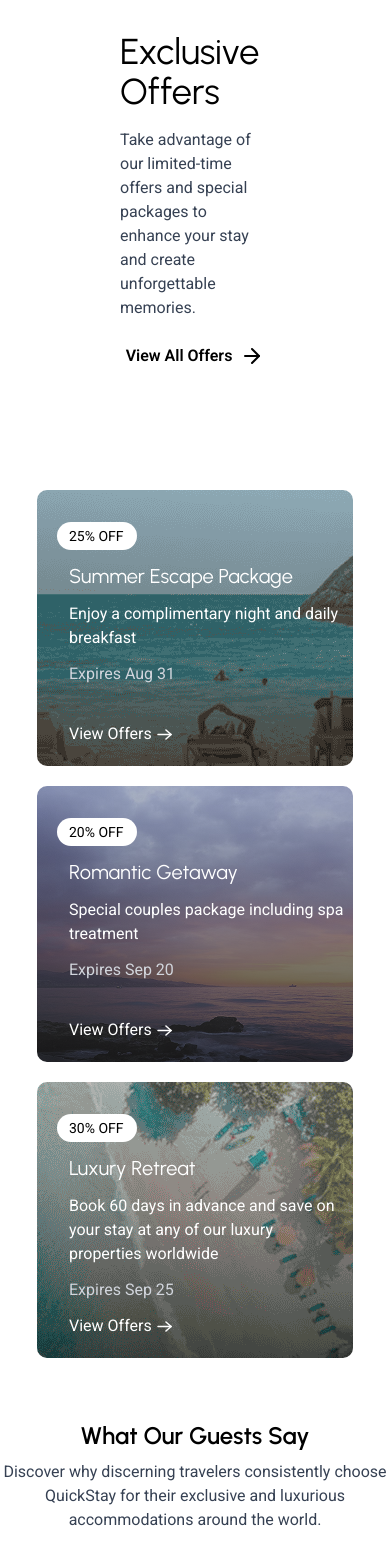
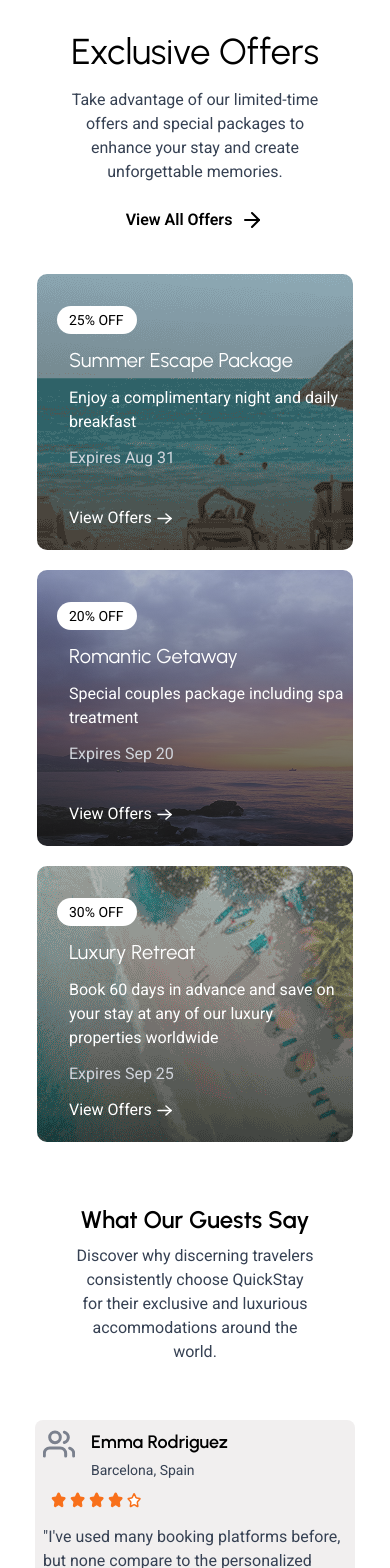
Before and after one commit to mudassir-codes-sys/Hotel-Management, a React (Vite) app: page / in a window 390 px wide. Shown: the part 2700-4268 px from the top of the page. Built offline with nearby package versions, Linux system fonts and the light colour scheme.

Commit message:
Guests fixed

```diff
--- a/src/Home/ExclusiveOffers/ExclusiveOffers.jsx
+++ b/src/Home/ExclusiveOffers/ExclusiveOffers.jsx
@@ -5,15 +5,15 @@ import ExclusiveOffersList from "./ExclusiveOffersList";
 function ExclusiveOffers() {
   return (
     <>
-      <div className="mt-30 flex flex-col md:flex-row  md:justify-between px-30 items-center ">
-        <div>
+      <div className="mt-30 flex flex-col md:flex-row  md:justify-between px-4 md:px-30 items-center ">
+        <div className="text-center  md:text-left" >
           <h1 className="text-4xl">Exclusive Offers</h1>
-          <p className="mt-4  md:max-w-140 text-gray-700">
+          <p className="mt-4  md:max-w-140 max-w-70 text-gray-700">
             Take advantage of our limited-time offers and special packages to
             enhance your stay and create unforgettable memories.
           </p>
         </div>
-        <div className="flex gap-2  md:mt-0 mt-6  font-semibold">
+        <div className="flex gap-2  items-center md:mt-0 mt-6  font-semibold">
           <p>View All Offers</p>
           <ArrowRight strokeWidth={2} />
         </div>
--- a/src/Home/ExclusiveOffers/ExclusiveOffersList.jsx
+++ b/src/Home/ExclusiveOffers/ExclusiveOffersList.jsx
@@ -35,7 +35,7 @@ const offers = [
 
 function ExclusiveOffersList() {
     return (
-        <div className='mt-30 grid grid-cols-1 md:gap-0 gap-4 justify-items-center md:grid-cols-3 md:px-20 '  >
+        <div className=' md:mt-30 mt-10 grid grid-cols-1 md:gap-0 gap-4 justify-items-center md:grid-cols-3 md:px-20 '  >
             {offers.map((offer, i) => (
                 <ExclusiveOfferCard key={i} img={offer.img} off={offer.off} heading={offer.heading} para={offer.para} date={offer.date} />
             ))}
--- a/src/Home/Guests/GuestCard.jsx
+++ b/src/Home/Guests/GuestCard.jsx
@@ -12,7 +12,7 @@ function EmptyStar() {
 
 function GuestCard({ fullName, city, comment }) {
     return (
-        <div className="min-w-auto min-h-60 flex justify-center  py-5" >
+        <div className="min-w-auto min-h-60 flex justify-center   py-4" >
         <div className='bg-[#f1efef] rounded-lg  w-80 md:h-50 p-2 '  >
             <div className="flex " >
                 <img className="w-8" src={guest1} alt="guest-pic" />
--- a/src/Home/Guests/GuestCardList.jsx
+++ b/src/Home/Guests/GuestCardList.jsx
@@ -19,7 +19,7 @@ const reviews = [
 ]
 function GuestCardList() {
     return (
-        <div data-aos="fade-up" className="mt-15 grid grid-cols-1 md:grid-cols-3  md:px-10 ">
+        <div  className="mt-10 grid grid-cols-1 md:grid-cols-3   md:px-10 ">
             {reviews.map((review, i) => (
                 <GuestCard key={i} fullName={review.fullName} city={review.city} comment={review.comment} />
             ))}
--- a/src/Home/Guests/Guests.jsx
+++ b/src/Home/Guests/Guests.jsx
@@ -1,19 +1,21 @@
-import React from 'react'
-import GuestCard from './GuestCard'
-import GuestCardList from './GuestCardList'
+import React from "react";
+import GuestCard from "./GuestCard";
+import GuestCardList from "./GuestCardList";
 
 function Guests() {
-    return (
-        <>
-            <div className='flex justify-center flex-col   items-center mt-15' >
-                <h1 className='text-2xl font-semibold' >What Our Guests Say</h1>
-                <p className="max-w-140 text-gray-700 text-center mt-2" >Discover why discerning travelers consistently choose QuickStay for their exclusive and luxurious accommodations around the world.</p>
+  return (
+    <>
+      <div className="flex justify-center flex-col   items-center mt-15">
+        <h1 className="text-2xl font-semibold">What Our Guests Say</h1>
+        <p className="md:max-w-140 max-w-60 text-gray-700 text-center mt-2">
+          Discover why discerning travelers consistently choose QuickStay for
+          their exclusive and luxurious accommodations around the world.
+        </p>
+      </div>
 
-            </div>
-
-            <  GuestCardList />
-        </>
-    )
+      <GuestCardList />
+    </>
+  );
 }
 
-export default Guests
+export default Guests;
```
